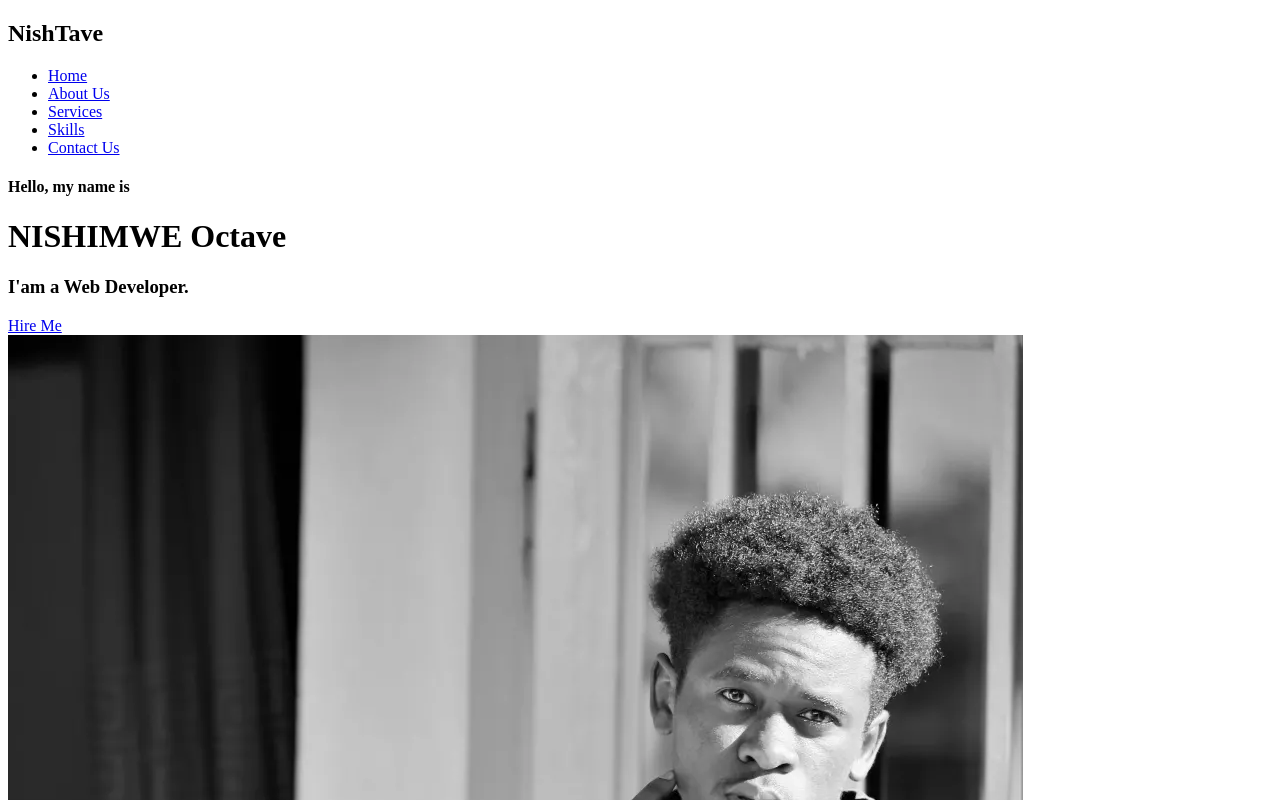
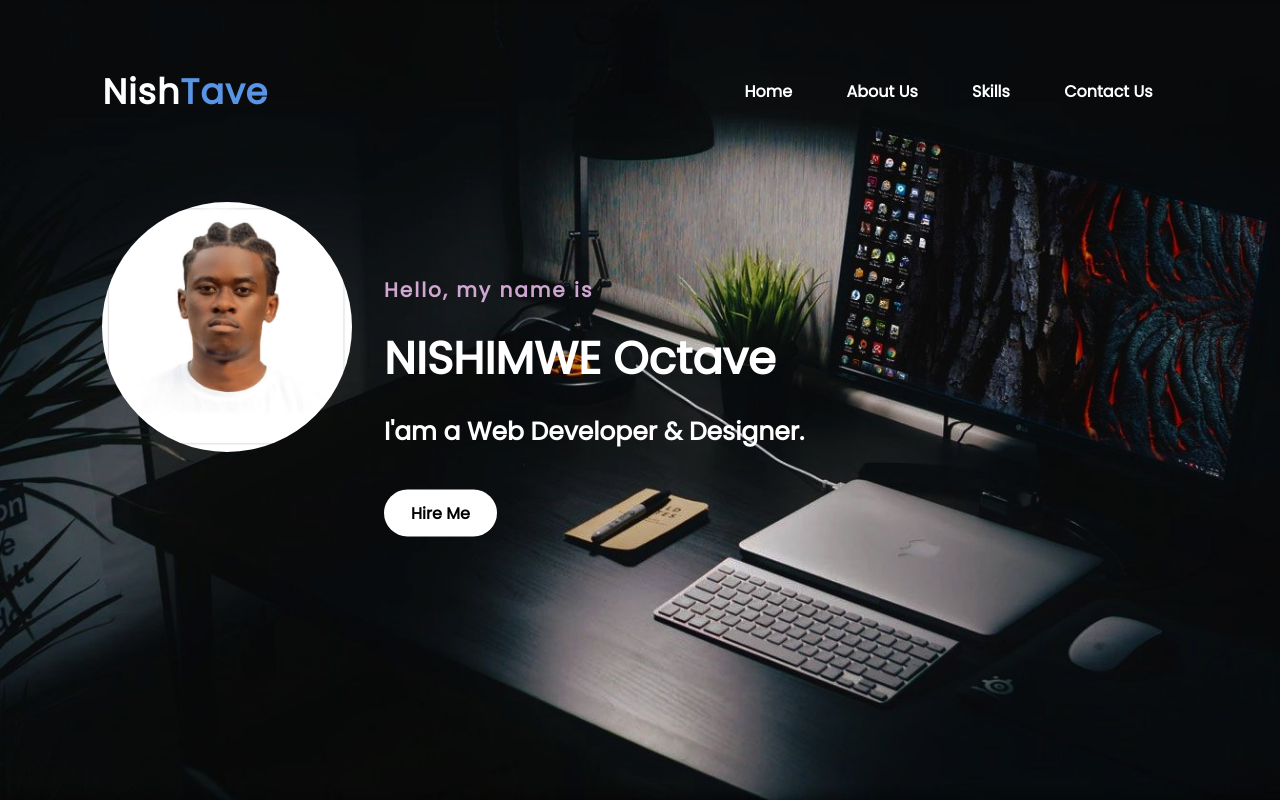
Before and after one commit to nioctave/Klab_Portfolio, a plain HTML site: page index.html in a window 1280 px wide. Shown: the top 800 px of the page. Drawn offline with Linux system fonts and the light colour scheme; a web font is replaced by a local one.

Commit message:
updated index,html

```diff
--- a/index.html
+++ b/index.html
@@ -2,11 +2,9 @@
 <html>
 <head>
 	<title>OCTAVE Portfolio website</title>
-	<link rel="stylesheet" type="text/css" href="css/style.css">
-
-	<link rel="preconnect" href="https://fonts.gstatic.com">
-  <link href="https://fonts.googleapis.com/css2?family=Josefin+Sans:ital,wght@0,100;0,200;0,300;0,400;0,500;0,600;0,700;1,100;1,200;1,300;1,400;1,500;1,600;1,700&display=swap" rel="stylesheet">
-
+	<link rel="stylesheet" type="text/css" href="index.css">
+	<link rel="stylesheet" href="https://fonts.googleapis.com/css?family=Trirong">
+	<!-- <link rel="stylesheet" href="https://fonts.googleapis.com/css?family=Audiowide"> -->
    <link rel="stylesheet" href="https://cdnjs.cloudflare.com/ajax/libs/font-awesome/5.15.3/css/all.min.css" integrity="sha512-iBBXm8fW90+nuLcSKlbmrPcLa0OT92xO1BIsZ+ywDWZCvqsWgccV3gFoRBv0z+8dLJgyAHIhR35VZc2oM/gI1w==" crossorigin="anonymous" referrerpolicy="no-referrer" />
 
 </head>
@@ -17,40 +15,30 @@
 		<nav>
 			<h2 class="logo">Nish<span>Tave</span></h2>
 			<ul>
-				<li><a href="#">Home</a></li>
-				<li><a href="#">About Us</a></li>
-				<li><a href="#">Services</a></li>
+				<li><a href="index.html">Home</a></li>
+				<li><a href="about.html">About Us</a></li>
 				<li><a href="#">Skills</a></li>
 				<li><a href="#">Contact Us</a></li>
 			</ul>
 
 		</nav>
+		<div class="profile">
+			<img src="img/pp.jpg">
+
+		</div>
 
 		<div class="content">
 			<h4>Hello, my name is</h4>
-			<h1>NISHIMWE <span>Octave</span></h1>
-			<h3>I'am a Web Developer.</h3>
+			<h2>NISHIMWE Octave</h2>
+			<h3>I'am a Web Developer & Designer.</h3>
 			<a href="#" class="btn">Hire Me</a>
 		</div>
 	</div>
 
-	<!----About section start---->
-	<section class="about">
-		<div class="main">
-			<img src="img/main2.png">
-			<div class="about-text">
-				<h2>About Me</h2>
-				<h5>Developer <span>& Designer</span></h5>
-				<p>I am a front-end web developer. Lorem ipsum, dolor sit amet consectetur adipisicing elit. Ut architecto in ducimus quo provident odio voluptas soluta laudantium delectus.</p>
-				<button type="button">Let's Talk</button>
-			</div>
-		</div>
-	</section>
-
-	<!-----service section start----------->
 	<div class="service">
 		<div class="title">
-			<h2>Our Services</h2>
+			<h2>Why Choose Us</h2>
+			<h5>These are services we provide</h5>>
 		</div>
 
 		<div class="box">
@@ -94,7 +82,7 @@
 
 	<!------Contact Me------>
 	<div class="contact-me">
-		<p>Let me get you a beautiful and lovely Website.</p>
+		<p>Hire me and get your work done, Efficiently.</p>
 		<a class="button-two" href="#">Hire Me</a>
 	</div>
 
```
